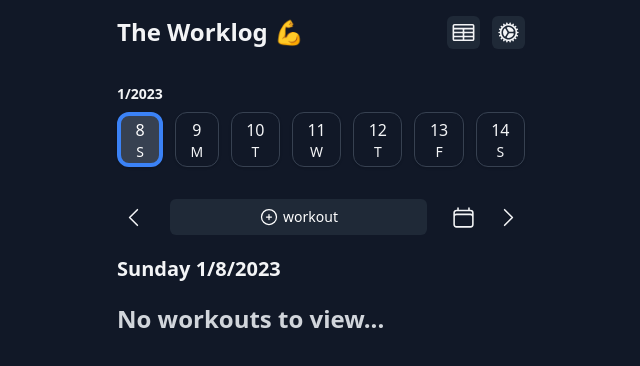
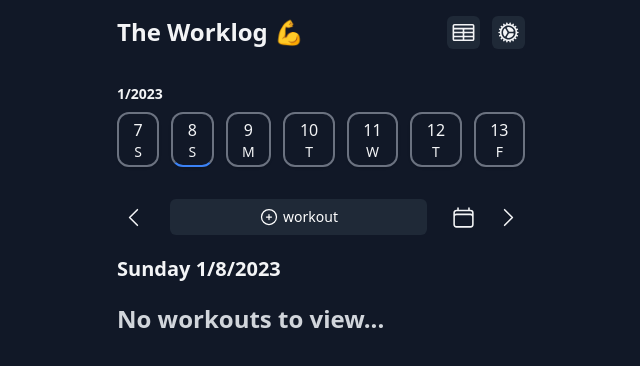
Before and after one commit to hasssanezzz/the-worklog, a React (Vite) app: page / in a window 1280 px wide. Shown: the top 366 px of the page, without its empty margins (319-959 px from the left). Built offline with nearby package versions, Linux system fonts and the light colour scheme.

Commit message:
update: Updated calendar styles

```diff
--- a/src/components/calendarBar/DayBox.tsx
+++ b/src/components/calendarBar/DayBox.tsx
@@ -6,20 +6,26 @@ export default function DayBox({ date }: { date: Date }) {
   const { selectedDate, workouts } = useSnapshot(state)
   const today = new Date()
 
-  const selectedWorkouts = useMemo(() => workouts.filter(w => w.date.toLocaleDateString() === date.toLocaleDateString()), [selectedDate, workouts, ])
+  const selectedWorkouts = useMemo(
+    () =>
+      workouts.filter(
+        (w) => w.date.toLocaleDateString() === date.toLocaleDateString()
+      ),
+    [selectedDate, workouts]
+  )
 
   return (
     <button
       onClick={() => (state.selectedDate = date)}
-      className={`group relative ${selectedWorkouts.length ? 'border-4' : 'border'} ${
+      className={`group relative border-2 dark:border-2 border-black dark:border-gray-500 ${
         today.toLocaleDateString() === date.toLocaleDateString()
-          ? 'border-4 border-blue-500'
-          : 'border-black dark:border-gray-700'
+          ? 'border-b-4 border-b-blue-500 dark:border-b-blue-500'
+          : ''
       }  ${
         selectedDate.toLocaleDateString() === date.toLocaleDateString()
-          ? 'dark:bg-gray-700 dark:text-white bg-black text-white'
-          : 'hover:bg-gray-100 dark:hover:bg-gray-800'
-      } flex-auto h-[55px] flex-shrink-0 shadow rounded-xl flex items-center justify-center`}
+          ? 'border-2 border-blue-500 dark:border-blue-500'
+          : 'border'
+      } flex-auto h-[55px] flex-shrink-0 ${selectedWorkouts.length && 'border-b-4 border-b-red-500 dark:border-b-red-500'} shadow rounded-xl flex items-center justify-center hover:bg-gray-100 dark:hover:bg-gray-800`}
     >
       <div className="flex flex-col">
         <span>{date.getDate()}</span>
@@ -29,7 +35,13 @@ export default function DayBox({ date }: { date: Date }) {
       </div>
 
       <div className="absolute top-[55px] flex items-center gap-1">
-        {selectedWorkouts.length ? <span className='text-[10px] font-bold dark:text-white text-black'>{selectedWorkouts.length}</span> : ''}
+        {selectedWorkouts.length ? (
+          <span className="text-[10px] font-bold dark:text-white text-black">
+            {selectedWorkouts.length}
+          </span>
+        ) : (
+          ''
+        )}
       </div>
     </button>
   )
--- a/src/components/calendarBar/WeekSliderFooter.tsx
+++ b/src/components/calendarBar/WeekSliderFooter.tsx
@@ -49,6 +49,7 @@ export default function WeekSliderFooter() {
   function currWeek() {
     state.week = datesOfweek()
     lastDate = new Date()
+    state.selectedDate = new Date()
   }
 
   return (
--- a/src/components/settings/SettingsList.tsx
+++ b/src/components/settings/SettingsList.tsx
@@ -9,22 +9,17 @@ import {
 import Checkbox from '../Checkbox'
 import { state } from '../../store'
 import ExportDataModal from './ExportDataModal'
-// import ImportDataModal from './ImportDataModal' // remove for now
 
 export default function SettingsList() {
   const { dark } = useSnapshot(state)
   const [isExportDataModalActive, setIsExportDataModalActive] = useState(false)
-  // const [isImportDataModalActive, setIsImportDataModalActive] = useState(false) // remove for now
 
   return (
     <div className="space-y-8">
       <main>
         <p className="font-bold mb-3">App data</p>
         <div className="border-t border-b dark:border-gray-700 dark:divide-gray-700 divide-y-[1px]">
-          <button
-            // onClick={() => setIsImportDataModalActive(true)} // remove for now
-            className="flex items-center gap-3 px-3 py-2 w-full hover:bg-gray-50 dark:hover:bg-gray-800 trns"
-          >
+          <button className="flex items-center gap-3 px-3 py-2 w-full hover:bg-gray-50 dark:hover:bg-gray-800 trns">
             <span>
               <HiOutlineArrowDownOnSquareStack size={25} />
             </span>
@@ -46,12 +41,6 @@ export default function SettingsList() {
         active={isExportDataModalActive}
         setActive={setIsExportDataModalActive}
       />
-
-      {/* removed for now */}
-      {/* <ImportDataModal
-        active={isImportDataModalActive}
-        setActive={setIsImportDataModalActive}
-      /> */}
 
       <main>
         <p className="font-bold mb-3">Appearance</p>
--- a/src/helpers/index.tsx
+++ b/src/helpers/index.tsx
@@ -3,7 +3,7 @@ import { Exercise } from "../types"
 export function datesOfweek(current = new Date()): Date[] {
   const week: Date[] = []
 
-  // current.setDate(current.getDate() - current.getDay() - 1) // for now
+  current.setDate(current.getDate() - current.getDay() - 1)
 
   for (let i = 0; i < 7; i++) {
     week.push(new Date(current))
@@ -17,6 +17,7 @@ export function getUniqueExerciseCategories(exercises: Exercise[]) {
   return [...new Set(exercises.map(ex => ex.category))]
 }
 
+// eslint-disable-next-line @typescript-eslint/no-explicit-any
 export function dateTimeReviver(key: string, value: any) {
   if (typeof value === 'string') {
     const a =
```
